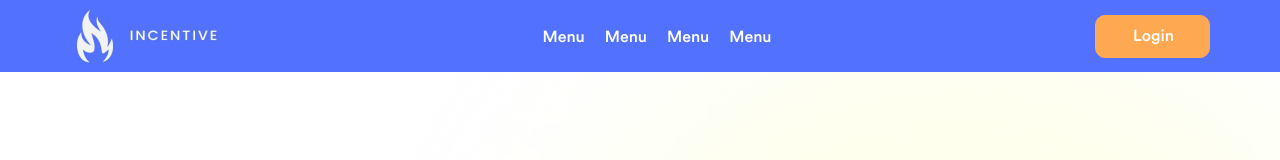
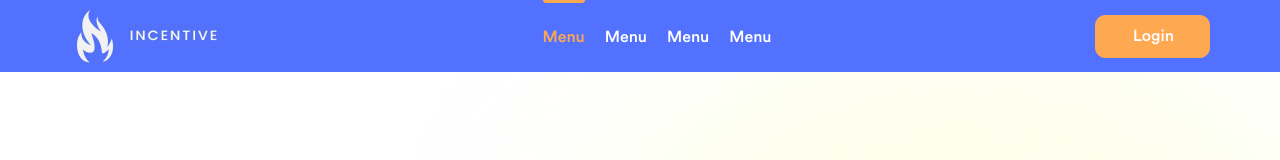
Before and after one commit to David-saini/my-project, a React (Create React App) app: page / in a window 1280 px wide. Shown: the top 160 px of the page. Built offline with nearby package versions, Linux system fonts and the light colour scheme.

Commit message:
Promotion cards

```diff
--- a/src/App.css
+++ b/src/App.css
@@ -43,6 +43,16 @@ html {
   gap: 20px;
 }
 
+.active::after {
+  content: '';
+  width: 100%;
+  left: 0%;
+  height: 3px;
+  border-radius: 0px 0px 5px 5px;
+  background-color: #ffa852;
+  position: absolute;
+  top: -100%;
+}
 
 .navlinks::after {
   content: '';
--- a/src/components/BackToTop.jsx
+++ b/src/components/BackToTop.jsx
@@ -24,12 +24,11 @@ const BackToTop = () => {
     })
     return (
         <>
-            <div className='my_container'>
-                <span
-                    onClick={() => setPosition({ ...position, position: { top: 0, left: 0 } })} className="circle"
-                    ref={scrollTop}
-                ><img className='w-full flex animate-bounce' src={topUp} alt="topUp" /></span>
-            </div>
+
+            <span
+                onClick={() => setPosition({ ...position, position: { top: 0, left: 0 } })} className="circle"
+                ref={scrollTop}><img className='w-full flex' src={topUp} alt="topUp" /></span>
+
         </>
 
     )
--- a/src/components/Nav.jsx
+++ b/src/components/Nav.jsx
@@ -5,7 +5,7 @@ import menu from "../assets/images/webp/Menu.webp"
 import CrossIcon from "../assets/images/png/CrossIcon.png"
 
 const Nav = () => {
-    const [Menu, setMenu] = useState(false)
+    const [Menu, setMenu] = useState(false);
 
     if (Menu) {
         document.body.classList.add("overflow-hidden");
@@ -55,7 +55,7 @@ const Nav = () => {
 
                     <div className='lg:block hidden'>
                         <ul className='flex align-items-center gap-5'>
-                            <li className='relative'><a href='#Services' className='text-white hover:text-[#ffa852] duration-300 font-medium ff_CircularStd leading-[126.5%] text-base navlinks'>Menu</a></li>
+                            <li className='relative'><a href='#Services' className='text-[#ffa852] duration-300 font-medium ff_CircularStd leading-[126.5%] text-base active'>Menu</a></li>
                             <li className='relative'><a href='#Chat' className='text-white hover:text-[#ffa852] duration-300 font-medium ff_CircularStd leading-[126.5%] text-base navlinks'>Menu</a></li>
                             <li className='relative'><a href='#Comunity' className='text-white hover:text-[#ffa852] duration-300 font-medium ff_CircularStd leading-[126.5%] text-base navlinks'>Menu</a></li>
                             <li className='relative'><a href='#Pricing' className='text-white hover:text-[#ffa852] duration-300 font-medium ff_CircularStd leading-[126.5%] text-base navlinks'>Menu</a></li>
@@ -69,6 +69,7 @@ const Nav = () => {
                     <div className='lg:hidden block z-1'>
                         <Link onClick={() => setMenu(true)}><img className='w-[22px] sm:w-[35px]' src={menu} alt="menu" /></Link>
                     </div>
+
                 </div>
             </div >
         </div>
--- a/src/components/Promote.jsx
+++ b/src/components/Promote.jsx
@@ -20,35 +20,33 @@ const Promote = () => {
 
                 <div className='flex items-center justify-center flex-wrap w-full gap-[15px] xl:gap-6 mt-[25px] sm:mt-[30px] md:mt-[40px] lg:mt-[50px]'>
 
-                    <div className='bg-white border border-white rounded-[10px] max-w-[558px] xl:max-w-[364px] w-full card_shadow xl:min-h-[321px] hover:scale-[1.05] duration-300 cursor-pointer'>
+                    <div className='bg-white border border-white rounded-[10px] max-w-[364px] w-full card_shadow md:min-h-[321px] hover:scale-[1.05] duration-300 cursor-pointer'>
                         <img className='w-[65px] md:w-[82px] mx-auto pt-5 sm:pt-7 md:pt-9' src={PromoImg1} alt="PromoImg1" />
-
                         <p className='text-center ff_CircularStd font-bold text-[18px] md:text-[20px] !leading-[140%] text-black py-1'>Promo Invites</p>
                         <p className='font-normal max-w-[314px] text-center mx-auto ff_CircularStd text-[#797979] text-[14px] px-3 sm:text-base !leading-[140%] pb-5 xl:pb-0'>Incentive helps companies offer deep discounts to customers.</p>
                     </div>
 
-                    <div className='bg-white border border-white rounded-[10px] max-w-[558px] xl:max-w-[364px] w-full card_shadow xl:min-h-[321px] hover:scale-[1.05] duration-300 cursor-pointer'>
+                    <div className='bg-white border border-white rounded-[10px] max-w-[364px] w-full card_shadow md:min-h-[321px] hover:scale-[1.05] duration-300 cursor-pointer'>
                         <img className='w-[65px] md:w-[82px] mx-auto pt-5 sm:pt-7 md:pt-9' src={PromoImg2} alt="PromoImg2" />
-
                         <p className='text-center ff_CircularStd font-bold text-[18px] md:text-[20px] !leading-[140%] text-black py-1'>Group Chat to Connect</p>
                         <p className='font-normal xl:max-w-[314px] px-5 xl:px-0 text-center mx-auto ff_CircularStd text-[#797979] sm:text-base text-[14px] !leading-[140%] pb-5 xl:pb-0'>Communication builds community and excitement between like-minded people. The chat and communication closes after the promo event. So conversation remains focused around the new promo.</p>
                     </div>
 
-                    <div className='bg-white border border-white rounded-[10px] max-w-[558px] xl:max-w-[364px] w-full card_shadow xl:min-h-[321px] hover:scale-[1.05] duration-300 cursor-pointer'>
+                    <div className='bg-white border border-white rounded-[10px] max-w-[364px] w-full card_shadow md:min-h-[321px] hover:scale-[1.05] duration-300 cursor-pointer'>
                         <img className='w-[65px] md:w-[82px] mx-auto pt-5 sm:pt-7 md:pt-9' src={PromoImg3} alt="PromoImg3" />
 
                         <p className='text-center ff_CircularStd font-bold text-[18px] md:text-[20px] !leading-[140%] text-black py-1'>Invite via Code</p>
                         <p className='font-normal px-5 xl:px-0 xl:max-w-[314px] text-center mx-auto ff_CircularStd text-[#797979] text-[14px] sm:text-base !leading-[140%] pb-5 xl:pb-0'>Use social media or any other platform via an Invite Link or Code people can enter to sign up and automatically get invited to take advantage of the discount. Meaning you can scale promotions from flyers, conferences, or impromptu interactions to dive deeper with customers.</p>
                     </div>
 
-                    <div className='bg-white border border-white rounded-[10px] max-w-[558px] w-full card_shadow xl:min-h-[321px] hover:scale-[1.05] duration-300 cursor-pointer'>
+                    <div className='bg-white border border-white rounded-[10px] max-w-[364px] xl:max-w-[558px] w-full card_shadow md:min-h-[321px] hover:scale-[1.05] duration-300 cursor-pointer'>
                         <img className='w-[74px] md:w-[82px] mx-auto pt-6 sm:pt-7 md:pt-9' src={PromoImg4} alt="PromoImg4" />
 
                         <p className='text-center ff_CircularStd font-bold text-[18px] md:text-[20px] !leading-[140%] text-black py-1'>Get Real Feedback</p>
                         <p className='font-normal max-w-[508px] text-center mx-auto ff_CircularStd px-[20px] text-[#797979] sm:text-base text-[14px] !leading-[140%] pb-5 xl:pb-0'>Leave private (non-public) reviews for business hosts to ensure trust and safety. We summarize your reviews to highlight the best traits on their business page. A trust score for all businesses ensures integrity of the promotion. Businesses can get full reviews to help them iterate or improve their products.</p>
                     </div>
 
-                    <div className='bg-white border border-white rounded-[10px] max-w-[558px] w-full card_shadow xl:min-h-[321px] hover:scale-[1.05] duration-300 cursor-pointer'>
+                    <div className='bg-white border border-white rounded-[10px] max-w-[364px] xl:max-w-[558px] w-full card_shadow md:min-h-[321px] hover:scale-[1.05] duration-300 cursor-pointer'>
                         <img className='w-[65px] md:w-[82px] mx-auto pt-5 sm:pt-7 md:pt-9' src={PromoImg5} alt="PromoImg5" />
 
                         <p className='text-center ff_CircularStd font-bold text-[18px] md:text-[20px] !leading-[140%] text-black py-1'>Social Interactions</p>
```
